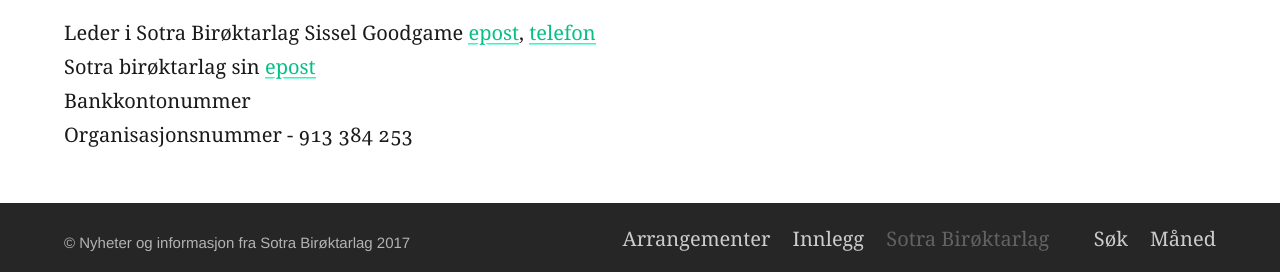
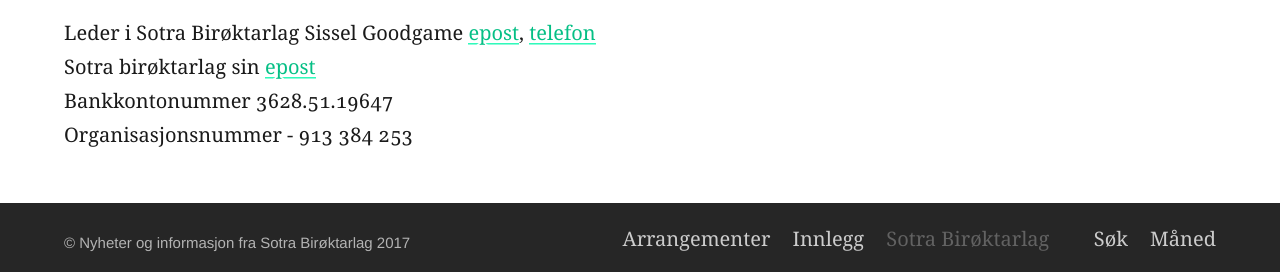
Before and after one commit to SotraBiroktarlag/sotrabirokt, a Jekyll site: the page built from index.md, in a window 1280 px wide. Shown: the part 887-1159 px from the top of the page. Built offline with Jekyll 4.4.1, drawn with Linux system fonts in a browser that asks for light colours.

Commit message:
La til bankkonto på forsiden

```diff
--- a/index.md
+++ b/index.md
@@ -18,5 +18,5 @@ Her kan du se våre [kommende arrangementer]({{ site.baseurl }}{% link arrangeme
 # Kontaktinformasjon
 Leder i Sotra Birøktarlag Sissel Goodgame [epost](mailto:sisselgoodgame@gmail.com), [telefon](tel:+4746823588)
 Sotra birøktarlag sin [epost](mailto:sotra.biroektarlag@gmail.com)
-Bankkontonummer
+Bankkontonummer 3628.51.19647
 Organisasjonsnummer - 913 384 253
```
